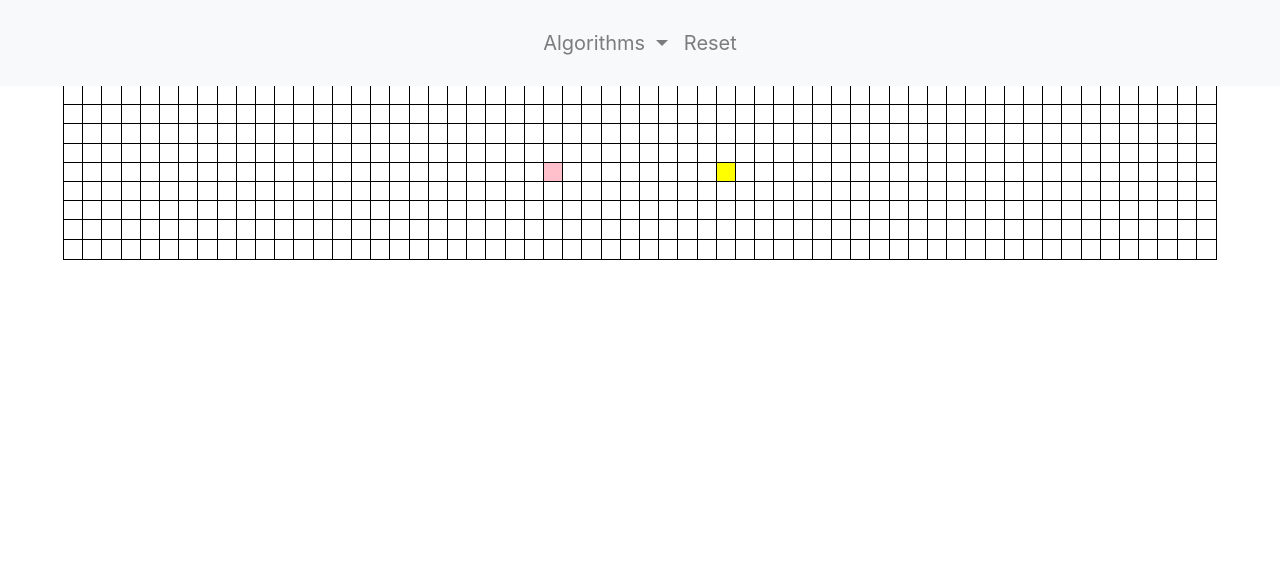
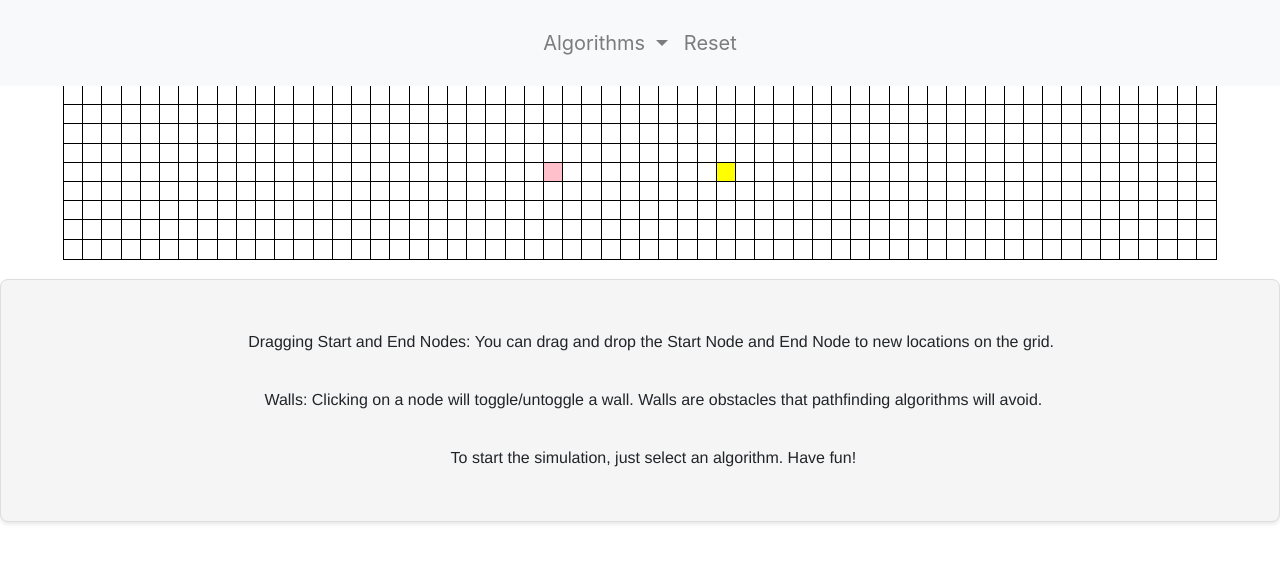
Before and after one commit to CookieHumanitarian/Pathfinding_Visualiser.github.io, a plain HTML site: page index.html in a window 1280 px wide. Drawn offline with nearby package versions, Linux system fonts and the light colour scheme.

Commit message:
Added instructions

```diff
--- a/index.html
+++ b/index.html
@@ -35,6 +35,14 @@
     <div class = "grid-container" id="gridContainer">
       <!--Generates a set number of columns depending on the script -->
     </div>
+
+    <div id="text">
+      Dragging Start and End Nodes: You can drag and drop the Start Node and End Node to new locations on the grid.
+
+      Walls: Clicking on a node will toggle/untoggle a wall. Walls are obstacles that pathfinding algorithms will avoid.
+
+      To start the simulation, just select an algorithm. Have fun!
+    </div>
     <script src="pages/app.js" type="module"></script>
     <script src="pages/helpers.js" type="module"></script>
     <script src="https://code.jquery.com/jquery-3.3.1.slim.min.js" integrity="sha384-q8i/X+965DzO0rT7abK41JStQIAqVgRVzpbzo5smXKp4YfRvH+8abtTE1Pi6jizo" crossorigin="anonymous"></script>
--- a/static/styles.css
+++ b/static/styles.css
@@ -57,12 +57,11 @@
   margin: 0 auto;
 }
 
-/* Center-align navigation links */
+
 .navbar-nav .nav-item {
   text-align: center;
 }
 
-/* Center-align dropdown toggle */
 .dropdown-toggle::after {
   display: inline-block;
   vertical-align: 0.200em;
@@ -81,3 +80,31 @@
 .navbar-toggler-icon {
   font-size: 30px;
 }
+
+#text {
+  background-color: #f5f5f5;
+  padding: 20px;
+  margin-top: 20px;
+  border-radius: 8px;
+  font-family: 'Helvetica Neue', Arial, sans-serif;
+  font-size: 16px;
+  line-height: 1.8;
+  border: 1px solid #ddd;
+  box-shadow: 0 2px 4px rgba(0, 0, 0, 0.1);
+  text-align: center;
+  white-space: pre-wrap;
+}
+
+#text strong {
+  font-weight: bold;
+  color: #555;
+}
+
+#text a {
+  color: #007bff;
+  text-decoration: none;
+}
+
+#text a:hover {
+  text-decoration: underline;
+}
```
